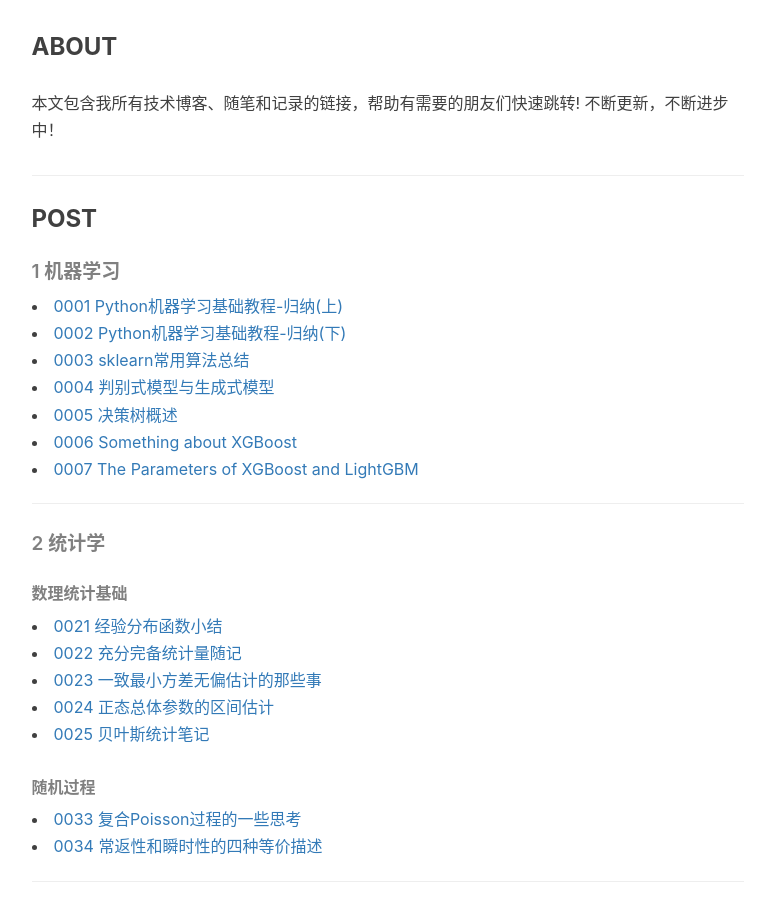
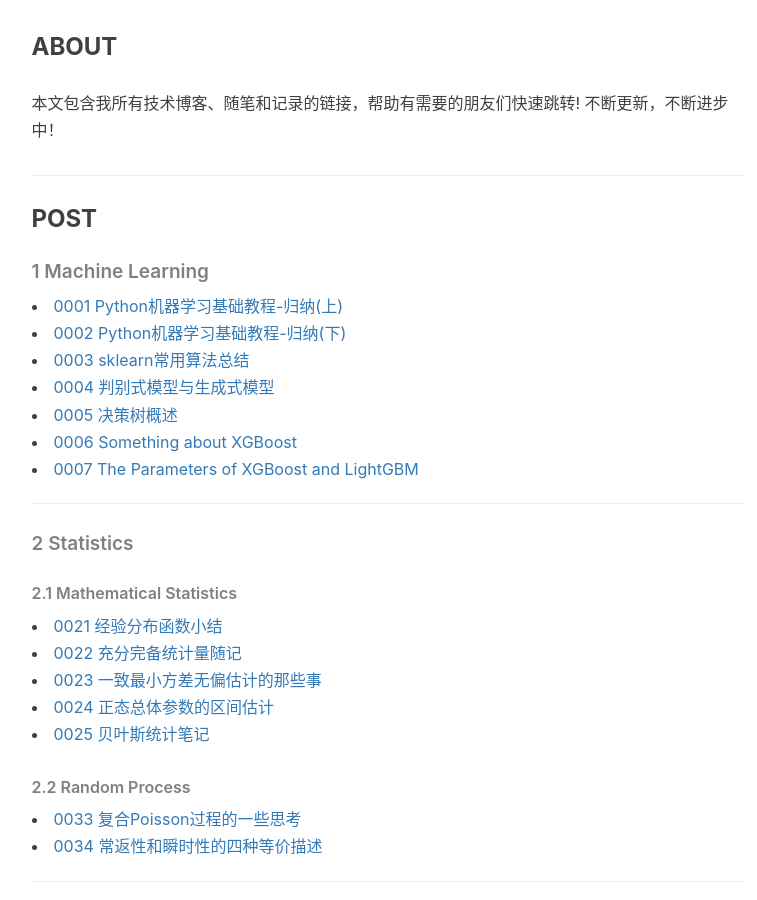
Before and after one commit to ZaccWu/ZaccWu.github.io, a Jekyll site: the page built from post list.html, in a window 1280 px wide and 900 px high, scrolled down 434 px. Shown: the whole window, without its empty margins (136-893 px from the left). Built offline with Jekyll 4.4.1, drawn with Linux system fonts in a browser that asks for light colours; nearby versions of some CDN libraries; comment, search, counter and statistics services are not loaded.

Commit message:
Update post list.html

```diff
--- a/post list.html
+++ b/post list.html
@@ -22,7 +22,7 @@ header-img: "img/hangzhou.jpg"
 
     <h3>POST</h3>
 
-    <h5>1 机器学习</h5>
+    <h5>1 Machine Learning</h5>
     <li><a href="https://tinky2013.github.io/2019/04/08/Python%E6%9C%BA%E5%99%A8%E5%AD%A6%E4%B9%A0%E5%9F%BA%E7%A1%80%E6%95%99%E7%A8%8B-%E5%BD%92%E7%BA%B3(%E4%B8%8A)/">0001 Python机器学习基础教程-归纳(上)</a> </li>
     <li><a href="https://tinky2013.github.io/2019/04/09/Python%E6%9C%BA%E5%99%A8%E5%AD%A6%E4%B9%A0%E5%9F%BA%E7%A1%80%E6%95%99%E7%A8%8B-%E5%BD%92%E7%BA%B3(%E4%B8%8B)/">0002 Python机器学习基础教程-归纳(下)</a> </li>
     <li><a href="https://tinky2013.github.io/2019/08/04/sklearn%E5%B8%B8%E7%94%A8%E7%AE%97%E6%B3%95%E6%80%BB%E7%BB%93/">0003 sklearn常用算法总结</a></li>
@@ -32,15 +32,15 @@ header-img: "img/hangzhou.jpg"
     <li><a herf="https://tinky2013.github.io/2019/08/31/The-Parameters-of-XGBoost-and-LightGBM/">0007 The Parameters of XGBoost and LightGBM</a></li>
 
     <hr>
-    <h5>2 统计学</h5>
-    <h6>数理统计基础</h6>
+    <h5>2 Statistics</h5>
+    <h6>2.1 Mathematical Statistics</h6>
     <li><a href="https://tinky2013.github.io/2019/06/08/%E7%BB%8F%E9%AA%8C%E5%88%86%E5%B8%83%E5%87%BD%E6%95%B0%E5%B0%8F%E7%BB%93/">0021 经验分布函数小结</a></li>
     <li><a href="https://tinky2013.github.io/2019/05/26/%E5%85%85%E5%88%86%E5%AE%8C%E5%A4%87%E7%BB%9F%E8%AE%A1%E9%87%8F%E9%9A%8F%E8%AE%B0/">0022 充分完备统计量随记</a></li>
     <li><a href="https://tinky2013.github.io/2019/05/05/%E4%B8%80%E8%87%B4%E6%9C%80%E5%B0%8F%E6%96%B9%E5%B7%AE%E6%97%A0%E5%81%8F%E4%BC%B0%E8%AE%A1%E7%9A%84%E9%82%A3%E4%BA%9B%E4%BA%8B/">0023 一致最小方差无偏估计的那些事</a></li>
     <li><a href="https://tinky2013.github.io/2019/05/11/%E6%AD%A3%E6%80%81%E6%80%BB%E4%BD%93%E5%8F%82%E6%95%B0%E7%BD%AE%E4%BF%A1%E5%8C%BA%E9%97%B4/">0024 正态总体参数的区间估计</a></li>
     <li><a href="https://tinky2013.github.io/2019/08/28/%E8%B4%9D%E5%8F%B6%E6%96%AF%E4%BC%B0%E8%AE%A1%E7%AC%94%E8%AE%B0/">0025 贝叶斯统计笔记</a></li>
 
-    <h6>随机过程</h6>
+    <h6>2.2 Random Process</h6>
     <li><a href="https://tinky2013.github.io/2019/05/03/%E5%A4%8D%E5%90%88Poisson%E8%BF%87%E7%A8%8B%E7%9A%84%E4%B8%80%E4%BA%9B%E6%80%9D%E8%80%83/">0033 复合Poisson过程的一些思考</a></li>
     <li><a href="https://tinky2013.github.io/2019/05/06/%E5%B8%B8%E8%BF%94%E6%80%A7%E5%92%8C%E7%9E%AC%E6%97%B6%E6%80%A7%E7%9A%84%E5%9B%9B%E7%A7%8D%E7%AD%89%E4%BB%B7%E6%8F%8F%E8%BF%B0/">0034 常返性和瞬时性的四种等价描述</a></li>
     <hr>
```
